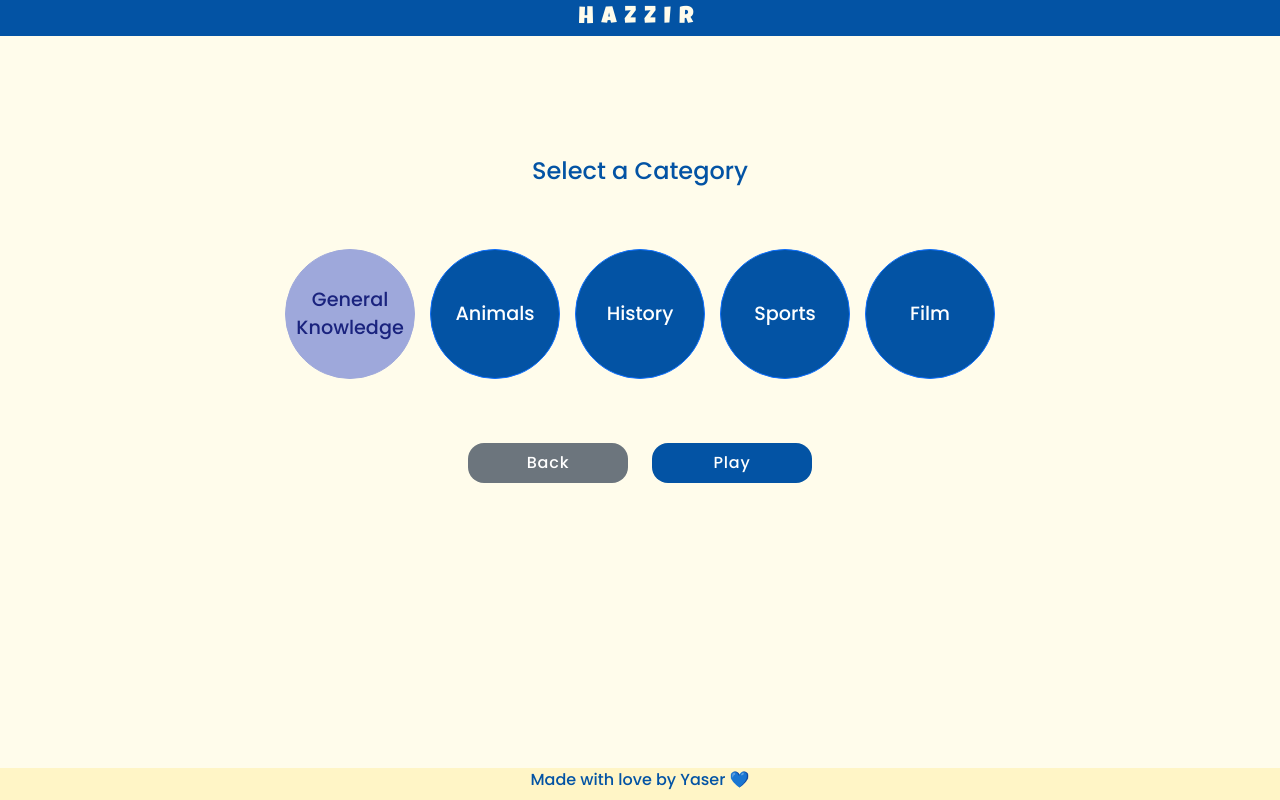
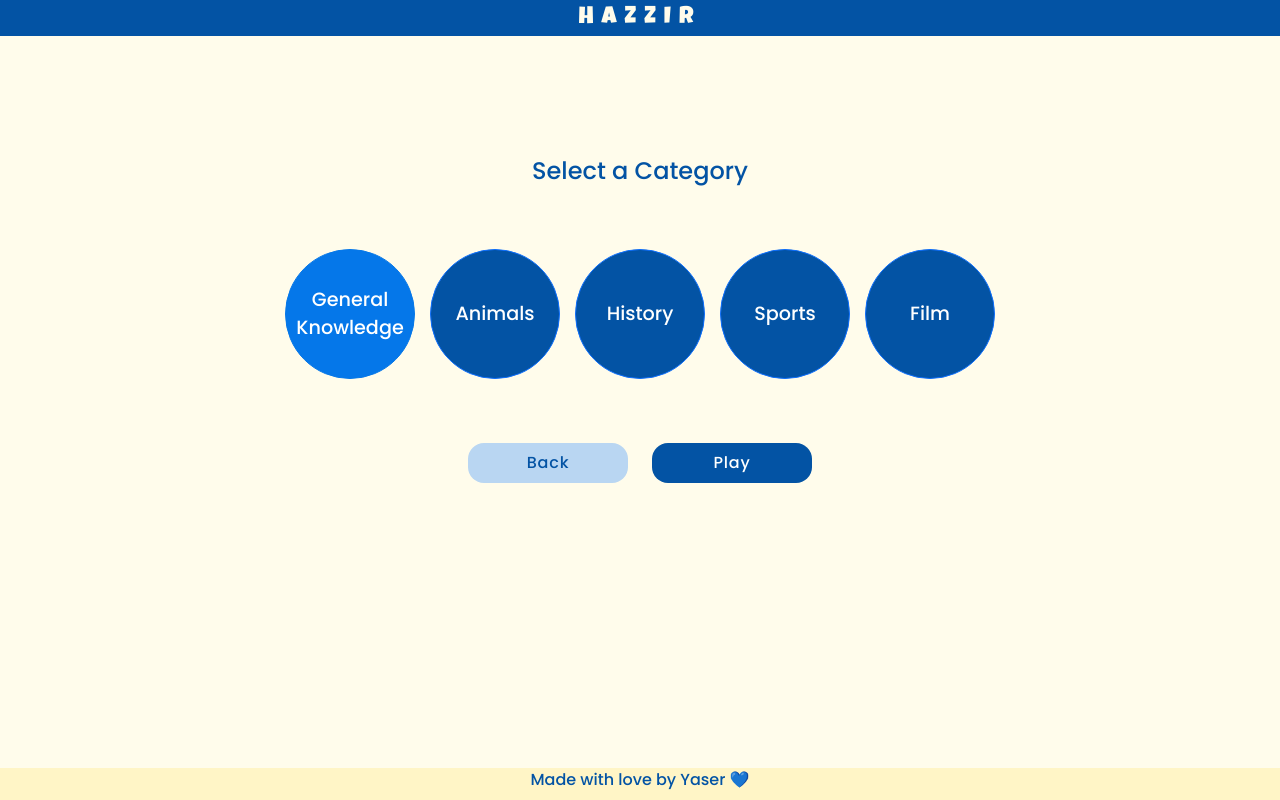
Before and after one commit to YaserKhy/hazzir, a React (Create React App) app: page /categories in a window 1280 px wide. Built offline with nearby package versions, Linux system fonts and the light colour scheme.

Commit message:
options and buttons color

```diff
--- a/src/App.css
+++ b/src/App.css
@@ -5,7 +5,7 @@
 :root {
     --BgColor : #fffceb;
     --MainColor : #0353A4;
-    --SecondColor : #9ea8db;
+    --SecondColor : #b9d6f2;
     --FooterColor : rgb(255, 243, 183, 0.7);
 }
 
@@ -73,6 +73,16 @@ div .primar {
     background-color: var(--MainColor);
 }
 
+div .scnd {
+    background-color: var(--SecondColor);
+    color: var(--MainColor);
+}
+
+div .scnd:hover {
+    background-color: #beddfa;
+    color: var(--MainColor);
+}
+
 /* Container of categories page which has categories, play and back button */
 .categories {
     display: flex;
@@ -102,12 +112,15 @@ div .catbtn {
     font-size: 1.2rem;
 }
 
+.btn-check:hover+.btn {
+    background-color: var(--MainColor);
+}
+
 .btn-check:checked+.btn {
-    background-color: var(--SecondColor) !important;
-    border-color: var(--SecondColor);
-    border: inherit solid transparent;
-    color: #1a237e;
+    background-color: #0577e9;
+    border-color: #0577e9;
 }
+
 
 div .labels {
     color: var(--MainColor);
@@ -133,7 +146,7 @@ div .option {
     background-color: var(--SecondColor);
     border: 0.2rem solid var(--MainColor);
     border-radius: 1rem;
-    color: black;
+    color: var(--MainColor);
     width: 20rem;
     height: fit-content;
     min-height: 3rem;
@@ -185,4 +198,6 @@ div .wrong_answer {
     div .labels {font-size: 0.7rem;}
 
     div .question { padding: 1rem; width: 20rem; font-size: 1rem;}
+
+    div .option {font-size: 0.8rem;}
 }
```
